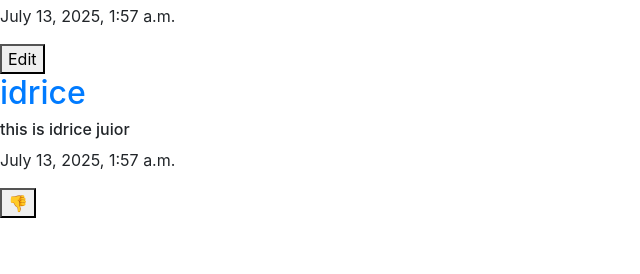
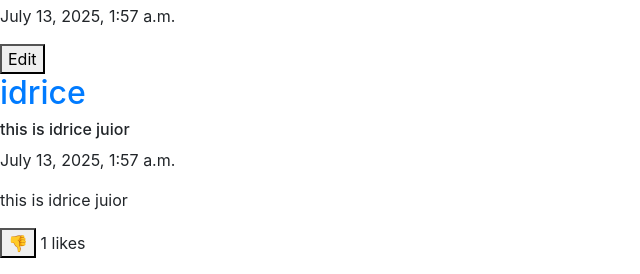
Before and after one commit to Junior-idrice/cs50w-project4, a Django app: page / in a window 1280 px wide. Shown: the part 548-822 px from the top of the page, without its empty margins (0-640 px from the left). Before the commit the page ends 766 px from the top, so only its background shows below. Run offline with Django 3.2, Linux system fonts and the light colour scheme; a user stored in the database is signed in; data comes from the database, SQL or seed files in the repository; both versions use the stored data as it was after the commit; some libraries are stand-ins or nearby versions.

Commit message:
working on the count of the likes 2

```diff
--- a/project4/network/templates/network/index.html
+++ b/project4/network/templates/network/index.html
@@ -47,24 +47,39 @@
         function likedd(id) {
                 const button = document.getElementById(`${id}`);
                 const isLiked = button.dataset.liked === "true";
+                const likeCount = document.getElementById(`like_count_${id}`);
 
                 button.classList.remove("thumbs-up", "thumbs-down");
 
                 if (isLiked) {
-                    fetch(`/removeslike/${id}`)
+                    fetch(`/removeslike/${id}`,{
+                           method: "POST",
+                            headers: {
+                                "Content-Type": "application/json",
+                                "X-CSRFToken": getCookies("csrftoken")
+                            }
+                    })
                         .then(response => response.json())
                         .then(result => {
                             button.classList.add("thumbs-up");
                             button.innerText = "👍";
                             button.dataset.liked = "false";
+                            likeCount.innerText = result.likes;
                         });
                 } else {
-                    fetch(`/addlike/${id}`)
+                    fetch(`/addlike/${id}`,{
+                            method: "POST",
+                            headers: {
+                                "Content-Type": "application/json",
+                                "X-CSRFToken": getCookies("csrftoken")
+                            }
+                    })
                         .then(response => response.json())
                         .then(result => {
                             button.classList.add("thumbs-down");
                             button.innerText = "👎";
                             button.dataset.liked = "true";
+                            likeCount.innerText = result.likes;
                         });
                 }
             }
@@ -149,19 +164,27 @@
             </div>
             </div>
 
-            {%else%}<!--
-             {%if post.id in liked%}
-               <button class="thumbs-down" onclick="likedd({{post.id}}, {{liked}})" id="{{post.id}}">👎</button>
-             {%else%}
-               <button class="thumbs-up" onclick="likedd({{post.id}}, {{liked}})" id="{{post.id}}">👍</button>
-             {%endif%}-->
-
-             <button id="{{ post.id }}"
+            {%else%}
+              <!--<button id="{{ post.id }}"
                 class="{% if post.id in liked %}thumbs-down{% else %}thumbs-up{% endif %}"
                 data-liked="{% if post.id in liked %}true{% else %}false{% endif %}"
                 onclick="likedd({{ post.id }})">
                 {% if post.id in liked %}👎{% else %}👍{% endif %}
-                </button>
+                </button>-->
+                <div class="post" id="post_{{ post.id }}">
+                    <p id="content_{{ post.id }}">{{ post.content }}</p>
+
+                    <!-- Like Button -->
+                    <button id="{{ post.id }}"
+                            class="{% if post.id in liked %}thumbs-down{% else %}thumbs-up{% endif %}"
+                            data-liked="{% if post.id in liked %}true{% else %}false{% endif %}"
+                            onclick="likedd({{ post.id }})">
+                        {% if post.id in liked %}👎{% else %}👍{% endif %}
+                    </button>
+
+                    <!-- Like Count -->
+                    <span id="like_count_{{ post.id }}">{{ post.like_post.count  }}</span> likes
+                    </div>
 
 
 
--- a/project4/network/views.py
+++ b/project4/network/views.py
@@ -7,7 +7,7 @@ from.models import Posts
 from django.http import JsonResponse
 import json
 
-
+from django.contrib.auth.decorators import login_required
 from .models import User,Follow,Like
 from django.core.paginator import Paginator
 
@@ -40,6 +40,7 @@ def index(request):
 
 
 #this is to add & remove a post
+@login_required
 def addlike(request, id_post):
     post = Posts.objects.get(pk=id_post)
     user = User.objects.get(pk=request.user.id)
@@ -47,9 +48,11 @@ def addlike(request, id_post):
     like.save()
     return JsonResponse({
             "message":"added like successfully ",
+            "likes":post.like_post.count()
 
         })
 
+@login_required
 def removelike(request, id_post):
     post = Posts.objects.get(pk=id_post)
     user = User.objects.get(pk=request.user.id)
@@ -57,6 +60,7 @@ def removelike(request, id_post):
     like.delete()
     return JsonResponse({
             "message":"removed like successfully ",
+            "likes":post.like_post.count()
 
         })
 
```
Also changed, not shown: project4/db.sqlite3.
